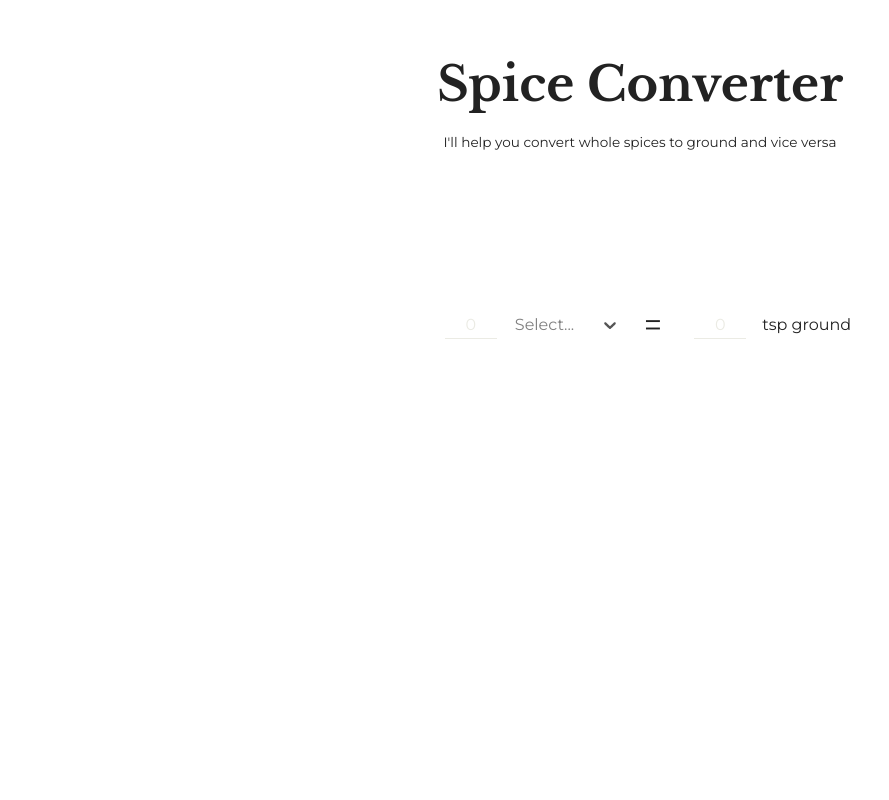
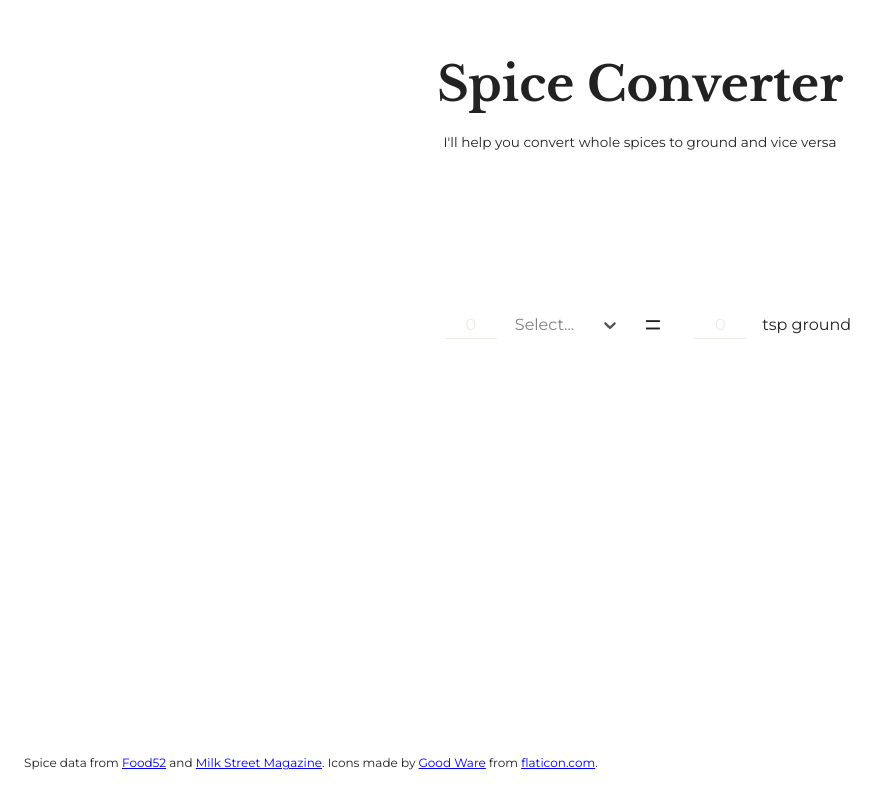
Before and after one commit to catehernandez/spice-converter, a React (Create React App) app: page / in a window 1280 px wide. Shown: the whole page, without its empty margins (0-889 px from the left). Built offline with nearby package versions, Linux system fonts and the light colour scheme.

Commit message:
Add attribution in footer
- Remove navbar component

```diff
--- a/src/App.js
+++ b/src/App.js
@@ -1,7 +1,7 @@
 import React from 'react';
 import styled from 'styled-components';
 
-import Navbar from './components/Navbar';
+import Footer from './components/Footer';
 import SpiceConverter from './components/SpiceConverter';
 
 const AppWrapper = styled.div`
@@ -45,6 +45,7 @@ const App = () => {
       <Main>
         <SpiceConverter />
       </Main>
+      <Footer />
     </AppWrapper>
   );
 };
--- /dev/null
+++ b/src/components/Footer.js
@@ -0,0 +1,34 @@
+import React from 'react';
+import styled from 'styled-components';
+
+const FooterWrapper = styled.footer`
+  margin: 1.5rem;
+  font-size: 0.75rem;
+`;
+
+const Footer = () => {
+  return (
+    <FooterWrapper>
+      Spice data from{' '}
+      <a href="https://food52.com/blog/15413-how-to-convert-whole-spices-to-ground-measurements">
+        Food52
+      </a>{' '}
+      and{' '}
+      <a href="https://www.177milkstreet.com/2018/04/taking-the-measure">
+        Milk Street Magazine
+      </a>
+      . Icons made by{' '}
+      <a href="https://www.flaticon.com/authors/good-ware" title="Good Ware">
+        Good Ware
+      </a>{' '}
+      from{' '}
+      <a href="https://www.flaticon.com/" title="Flaticon">
+        {' '}
+        flaticon.com
+      </a>
+      .
+    </FooterWrapper>
+  );
+};
+
+export default Footer;
--- a/src/components/Navbar.js
+++ /dev/null
@@ -1,20 +0,0 @@
-import React from 'react';
-import styled from 'styled-components';
-
-import About from './About';
-
-const NavWrapper = styled.nav`
-  position: absolute;
-  width: 100%;
-  margin: 1.5rem;
-`;
-
-const Navbar = () => {
-  return (
-    <NavWrapper>
-      <About />
-    </NavWrapper>
-  );
-};
-
-export default Navbar;
```
